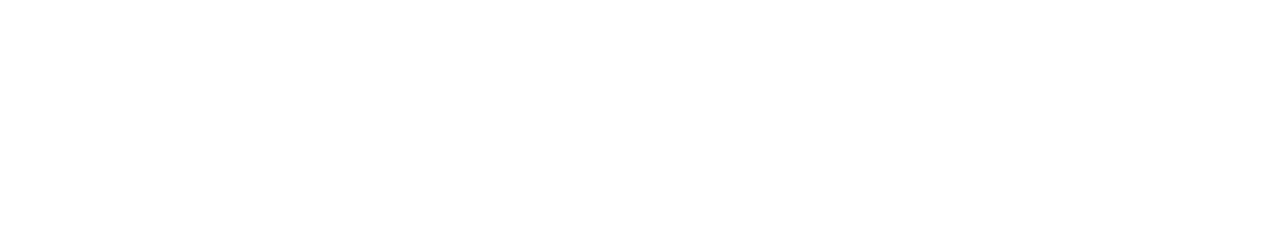
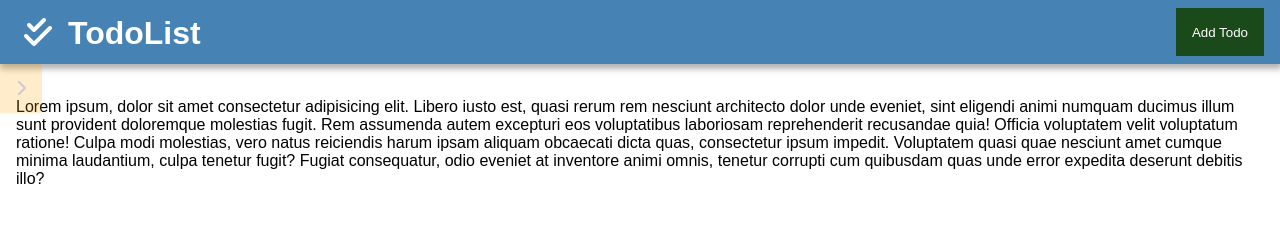
Before and after one commit to GeeBojosi/todo-list-with-localStorage, a website built with webpack: page dist/index.html in a window 1280 px wide. Built offline with nearby package versions, Linux system fonts and the light colour scheme.

Commit message:
Add DOM-Related Stuff

```diff
--- a/src/index.js
+++ b/src/index.js
@@ -1 +1,41 @@
-console.log("Hello World");
+import contents from './modules/pageContent';
+
+pageLoad();
+
+function pageLoad() {
+  contents();
+};
+
+function open() {
+  document.querySelector(".sidenav").style.width = "250px";
+  document.querySelector("#main").style.marginLeft = "250px";
+}
+
+function close() {
+  document.querySelector(".sidenav").style.width = "0";
+  document.querySelector("#main").style.marginLeft = "0";
+}
+
+document.querySelector('span').addEventListener('click', open);
+
+document.querySelector('.closebtn').addEventListener('click', close);
+
+// Handle modal
+
+// Get the modal
+const modal = document.querySelector(".modal");
+// Get the button that opens the modal
+const btn = document.querySelector("#myBtn");
+
+btn.addEventListener('click', function () {
+  modal.style.display = "block";
+  document.querySelector(".sidenav").style.width = "0";
+  document.querySelector("#main").style.marginLeft = "0";
+});
+
+// When the user clicks anywhere outside of the modal, close it
+window.addEventListener('click', function (e) {
+  if (e.target == modal) {
+    modal.style.display = "none";
+  }
+})
--- /dev/null
+++ b/src/modules/pageContent.js
@@ -0,0 +1,64 @@
+const createHeader = () => {
+  const header = document.createElement('header');
+  header.innerHTML = `
+    <h1><i class="fas fa-check-double"></i><a href="#">TodoList</a></h1>
+    <button id="myBtn">Add Todo</button>
+  `;
+  return header;
+}
+
+const createSideBar = () => {
+  const sideBar = document.createElement('div');
+  sideBar.classList.add('sidenav');
+  sideBar.innerHTML = `
+    <a class="closebtn">×</a>
+    <a href="#">Your Todos</a>
+    <a href="#">Projects</a>
+  `;
+  return sideBar;
+}
+
+const createMain = () => {
+  const main = document.createElement('main');
+  main.setAttribute('id', 'main');
+  main.innerHTML = `
+    <span><i class="fas fa-chevron-right"></i></span>
+    <div class="modal" id="modal">
+      <form class="modal-content" id="myModal">
+        <div class="form-contents">
+          <h1>Add a Todo</h1>
+          <p>fill in the todo details</p>
+          <hr/>
+          <label for="title"><b>Title</b></label>
+          <input type="text" placeholder="Enter title" name="title" required>
+          <label for="desc"><b>Description</b></label>
+          <textarea name="desc" id="description" cols="86" rows="10"></textarea>
+          <div class="btns">
+            <button onclick="document.getElementById('modal').style.display='none'" type="button">Cancel</button>
+            <button type="submit">Add Todo</button>
+          </div>
+        </div>
+      </form>
+    </div>
+    <p>
+      Lorem ipsum, dolor sit amet consectetur adipisicing elit. Libero iusto est, quasi rerum rem nesciunt architecto
+      dolor unde eveniet, sint eligendi animi numquam ducimus illum sunt provident doloremque molestias fugit.
+      Rem assumenda autem excepturi eos voluptatibus laboriosam reprehenderit recusandae quia! Officia voluptatem velit
+      voluptatum ratione! Culpa modi molestias, vero natus reiciendis harum ipsam aliquam obcaecati dicta quas,
+      consectetur ipsum impedit.
+      Voluptatem quasi quae nesciunt amet cumque minima laudantium, culpa tenetur fugit? Fugiat consequatur, odio eveniet
+      at inventore animi omnis, tenetur corrupti cum quibusdam quas unde error expedita deserunt debitis illo?
+  </p>
+    `;
+  return main;
+}
+
+const contents = () => {
+  const { body } = document;
+  const container = document.querySelector('#content');
+  body.insertBefore(createHeader(), body.firstChild);
+  container.appendChild(createSideBar());
+  container.appendChild(createMain());
+}
+
+export default contents;
```
Also changed, not shown: dist/index.html, dist/main.js, dist/styles.css (added), 1 other file.
